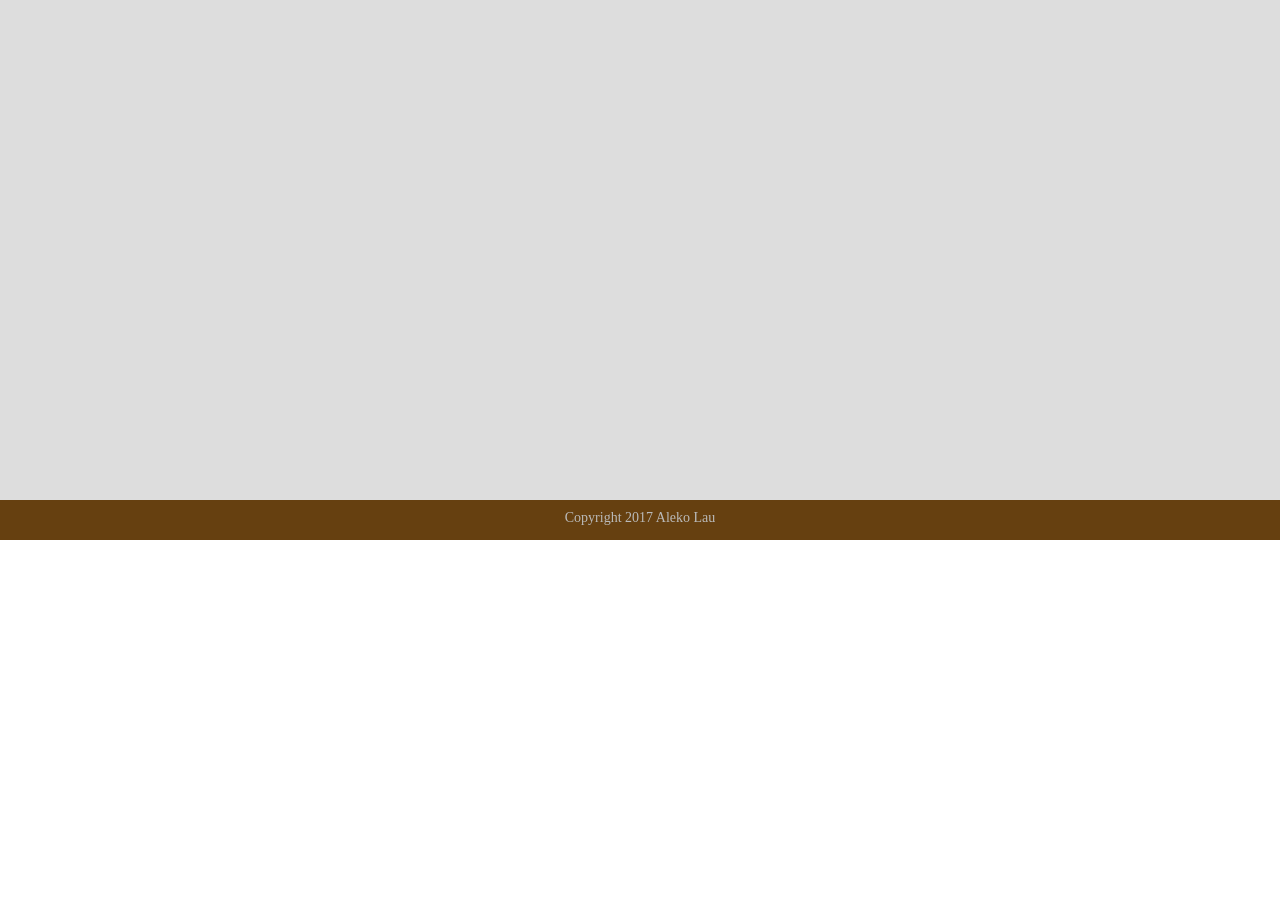
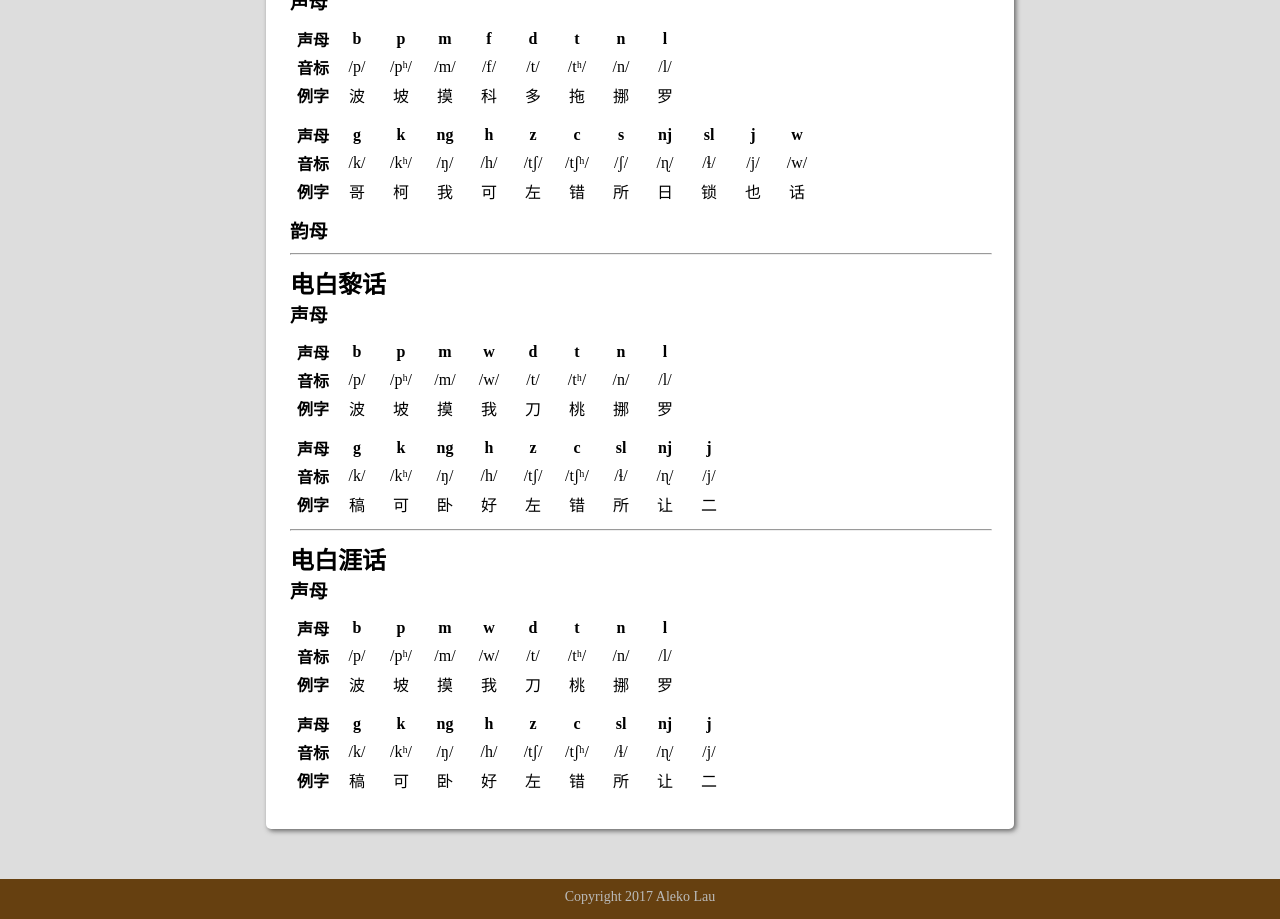
Before and after one commit to estemomento/trialect, a Vue app in the folder frontend/: page /pinyin in a window 1280 px wide. Shown: the part 260-1179 px from the top of the page. Before the commit the page ends 800 px from the top, so only its background shows below. Built offline with nearby package versions, Linux system fonts and the light colour scheme.

Commit message:
add pinyin

```diff
--- a/frontend/src/components/pages/pinyin.vue
+++ b/frontend/src/components/pages/pinyin.vue
@@ -1,6 +1,240 @@
 <template>
   <div class="pinyin">
     <paper title="拼音">
+      <h2>茂名白话</h2>
+      <h3>声母</h3>
+      <table>
+        <tr>
+          <th>声母</th>
+          <th>b</th>
+          <th>p</th>
+          <th>m</th>
+          <th>f</th>
+          <th>d</th>
+          <th>t</th>
+          <th>n</th>
+          <th>l</th>
+        </tr>
+        <tr>
+          <th>音标</th>
+          <td>/p/</td>
+          <td>/pʰ/</td>
+          <td>/m/</td>
+          <td>/f/</td>
+          <td>/t/</td>
+          <td>/tʰ/</td>
+          <td>/n/</td>
+          <td>/l/</td>
+        </tr>
+        <tr>
+          <th>例字</th>
+          <td>波</td>
+          <td>坡</td>
+          <td>摸</td>
+          <td>科</td>
+          <td>多</td>
+          <td>拖</td>
+          <td>挪</td>
+          <td>罗</td>
+        </tr>
+      </table>
+      <table>
+        <tr>
+          <th>声母</th>
+          <th>g</th>
+          <th>k</th>
+          <th>ng</th>
+          <th>h</th>
+          <th>z</th>
+          <th>c</th>
+          <th>s</th>
+          <th>nj</th>
+          <th>sl</th>
+          <th>j</th>
+          <th>w</th>
+        </tr>
+        <tr>
+          <th>音标</th>
+          <td>/k/</td>
+          <td>/kʰ/</td>
+          <td>/ŋ/</td>
+          <td>/h/</td>
+          <td>/tʃ/</td>
+          <td>/tʃʰ/</td>
+          <td>/ʃ/</td>
+          <td>/ɳ/</td>
+          <td>/ɬ/</td>
+          <td>/j/</td>
+          <td>/w/</td>
+        </tr>
+        <tr>
+          <th>例字</th>
+          <td>哥</td>
+          <td>柯</td>
+          <td>我</td>
+          <td>可</td>
+          <td>左</td>
+          <td>错</td>
+          <td>所</td>
+          <td>日</td>
+          <td>锁</td>
+          <td>也</td>
+          <td>话</td>
+        </tr>
+      </table>
+      <h3>韵母</h3>
+      <hr>
+      <h2>电白黎话</h2>
+      <h3>声母</h3>
+      <table>
+        <tr>
+          <th>声母</th>
+          <th>b</th>
+          <th>p</th>
+          <th>m</th>
+          <th>w</th>
+          <th>d</th>
+          <th>t</th>
+          <th>n</th>
+          <th>l</th>
+        </tr>
+        <tr>
+          <th>音标</th>
+          <td>/p/</td>
+          <td>/pʰ/</td>
+          <td>/m/</td>
+          <td>/w/</td>
+          <td>/t/</td>
+          <td>/tʰ/</td>
+          <td>/n/</td>
+          <td>/l/</td>
+        </tr>
+        <tr>
+          <th>例字</th>
+          <td>波</td>
+          <td>坡</td>
+          <td>摸</td>
+          <td>我</td>
+          <td>刀</td>
+          <td>桃</td>
+          <td>挪</td>
+          <td>罗</td>
+        </tr>
+      </table>
+      <table>
+        <tr>
+          <th>声母</th>
+          <th>g</th>
+          <th>k</th>
+          <th>ng</th>
+          <th>h</th>
+          <th>z</th>
+          <th>c</th>
+          <th>sl</th>
+          <th>nj</th>
+          <th>j</th>
+        </tr>
+        <tr>
+          <th>音标</th>
+          <td>/k/</td>
+          <td>/kʰ/</td>
+          <td>/ŋ/</td>
+          <td>/h/</td>
+          <td>/tʃ/</td>
+          <td>/tʃʰ/</td>
+          <td>/ɬ/</td>
+          <td>/ɳ/</td>
+          <td>/j/</td>
+        </tr>
+        <tr>
+          <th>例字</th>
+          <td>稿</td>
+          <td>可</td>
+          <td>卧</td>
+          <td>好</td>
+          <td>左</td>
+          <td>错</td>
+          <td>所</td>
+          <td>让</td>
+          <td>二</td>
+        </tr>
+      </table>
+      <hr>
+      <h2>电白涯话</h2>
+      <h3>声母</h3>
+      <table>
+        <tr>
+          <th>声母</th>
+          <th>b</th>
+          <th>p</th>
+          <th>m</th>
+          <th>w</th>
+          <th>d</th>
+          <th>t</th>
+          <th>n</th>
+          <th>l</th>
+        </tr>
+        <tr>
+          <th>音标</th>
+          <td>/p/</td>
+          <td>/pʰ/</td>
+          <td>/m/</td>
+          <td>/w/</td>
+          <td>/t/</td>
+          <td>/tʰ/</td>
+          <td>/n/</td>
+          <td>/l/</td>
+        </tr>
+        <tr>
+          <th>例字</th>
+          <td>波</td>
+          <td>坡</td>
+          <td>摸</td>
+          <td>我</td>
+          <td>刀</td>
+          <td>桃</td>
+          <td>挪</td>
+          <td>罗</td>
+        </tr>
+      </table>
+      <table>
+        <tr>
+          <th>声母</th>
+          <th>g</th>
+          <th>k</th>
+          <th>ng</th>
+          <th>h</th>
+          <th>z</th>
+          <th>c</th>
+          <th>sl</th>
+          <th>nj</th>
+          <th>j</th>
+        </tr>
+        <tr>
+          <th>音标</th>
+          <td>/k/</td>
+          <td>/kʰ/</td>
+          <td>/ŋ/</td>
+          <td>/h/</td>
+          <td>/tʃ/</td>
+          <td>/tʃʰ/</td>
+          <td>/ɬ/</td>
+          <td>/ɳ/</td>
+          <td>/j/</td>
+        </tr>
+        <tr>
+          <th>例字</th>
+          <td>稿</td>
+          <td>可</td>
+          <td>卧</td>
+          <td>好</td>
+          <td>左</td>
+          <td>错</td>
+          <td>所</td>
+          <td>让</td>
+          <td>二</td>
+        </tr>
+      </table>
     </paper>
   </div>
 </template>
@@ -26,7 +260,14 @@ export default {
 
   .wrapper {
     .inner {
-      height: 100px;
+
+      table {
+        margin: 10px 0;
+        text-align: center;
+        th, td {
+          width: 40px;
+        }
+      }
     }
   }
 }
```
